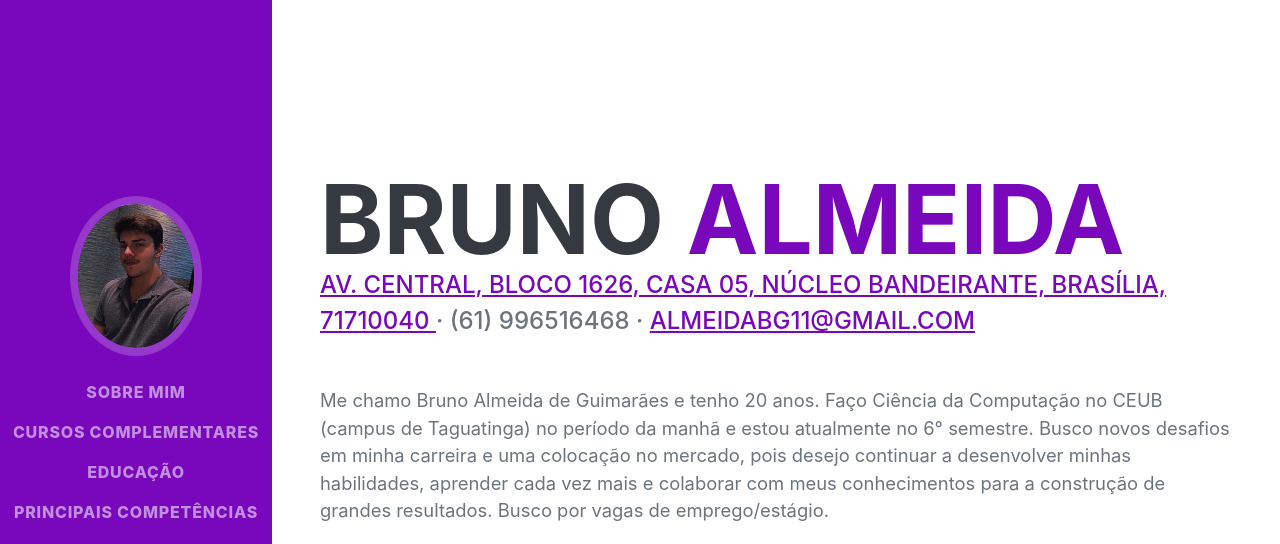
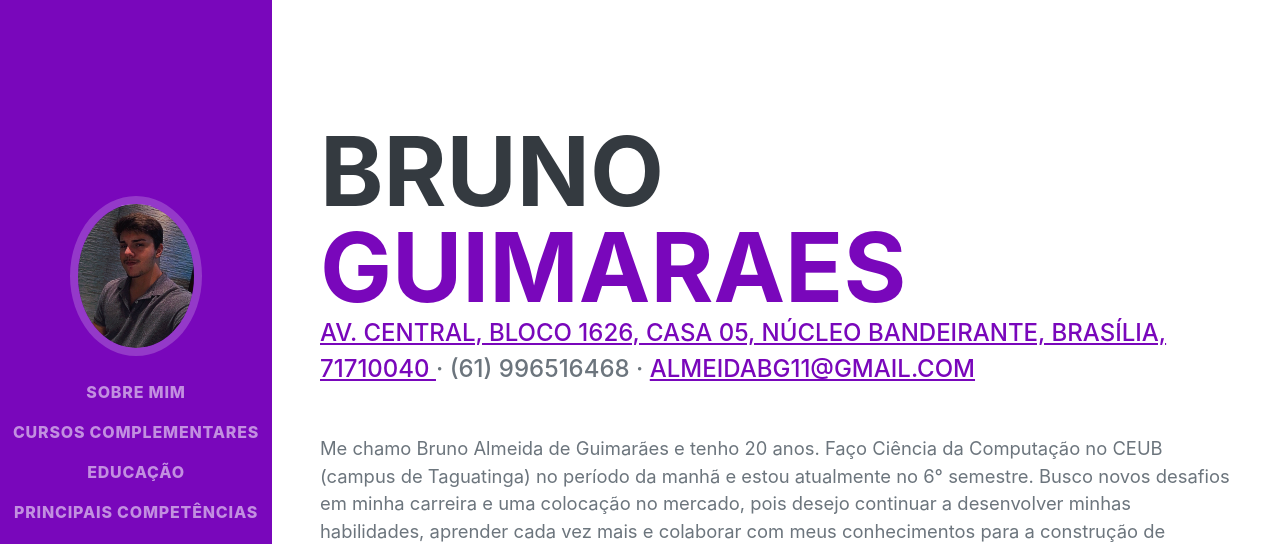
Before and after one commit to almeidaa11/curriculo, a plain HTML site: page public/index.html in a window 1280 px wide. Shown: the top 544 px of the page. Drawn offline with nearby package versions, Linux system fonts and the light colour scheme; a web font is replaced by a local one.

Commit message:
Update index.html

```diff
--- a/public/index.html
+++ b/public/index.html
@@ -50,7 +50,7 @@
                 <div class="resume-section-content">
                     <h1 class="mb-0">
                         Bruno
-                        <span class="text-primary">Almeida</span>
+                        <span class="text-primary">Guimaraes</span>
                     </h1>
                     <div class="subheading mb-5">
                         <a href="https://www.google.com/maps/search/?api=1&query=Av. Central, Bloco 1626, Casa 05, Núcleo Bandeirante, Brasília" target="_blank"> Av. Central, Bloco 1626, Casa 05, Núcleo Bandeirante, Brasília, 71710040 </a> · (61) 996516468 ·
```
